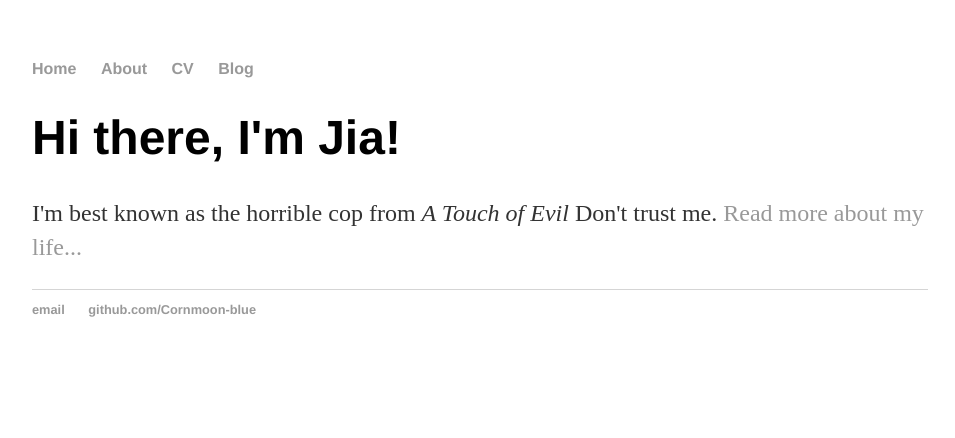
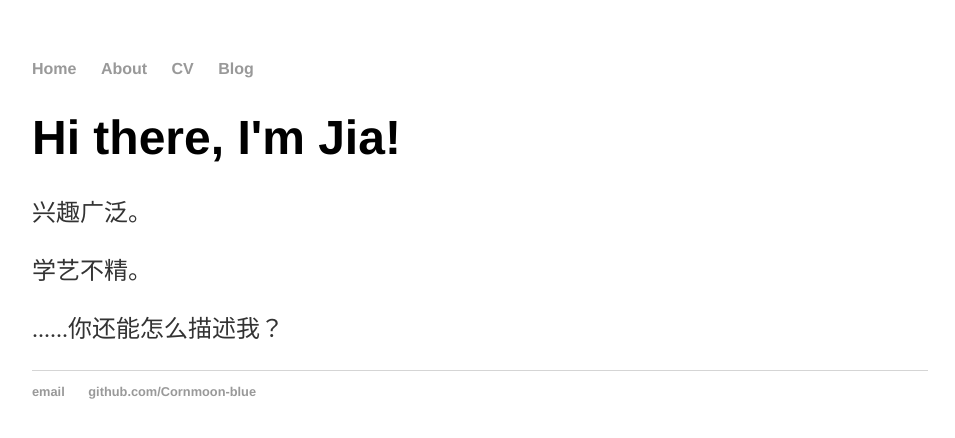
Before and after one commit to cornmoon-blue/cornmoon-blue.github.io, a Jekyll site: the page built from index.html, in a window 1280 px wide. Shown: the top 438 px of the page, without its empty margins (160-1115 px from the left). Built offline with Jekyll 4.4.1, drawn with Linux system fonts in a browser that asks for light colours.

Commit message:
Update index.html

```diff
--- a/index.html
+++ b/index.html
@@ -4,5 +4,7 @@ title: JIA's Web
 ---
 <div class="blurb">
 	<h1>Hi there, I'm Jia!</h1>
-	<p>I'm best known as the horrible cop from <em>A Touch of Evil</em> Don't trust me. <a href="/about">Read more about my life...</a></p>
+	<p>兴趣广泛。</p>
+	<p>学艺不精。</p>
+	<p>......你还能怎么描述我？</p>
 </div><!-- /.blurb -->
```
